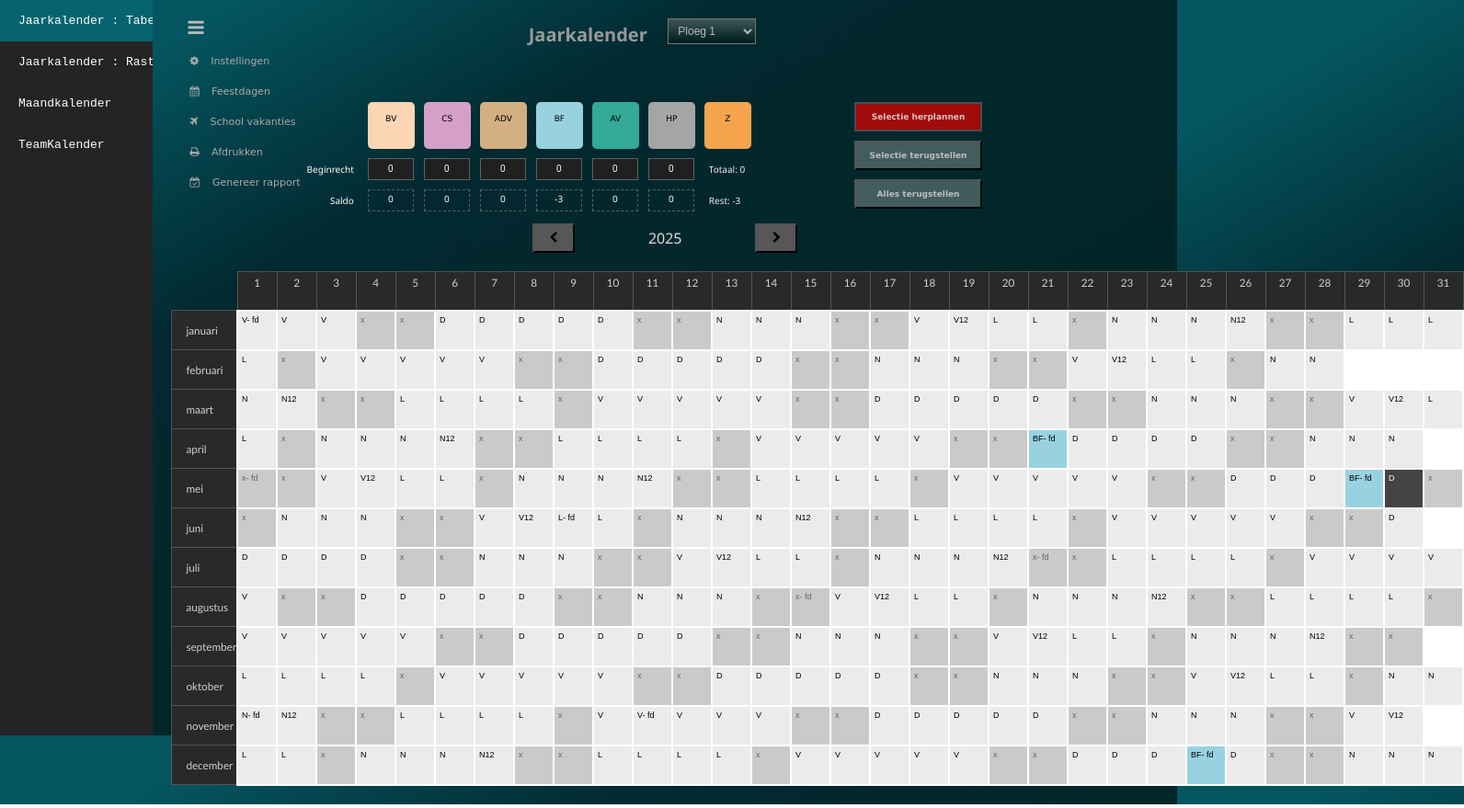
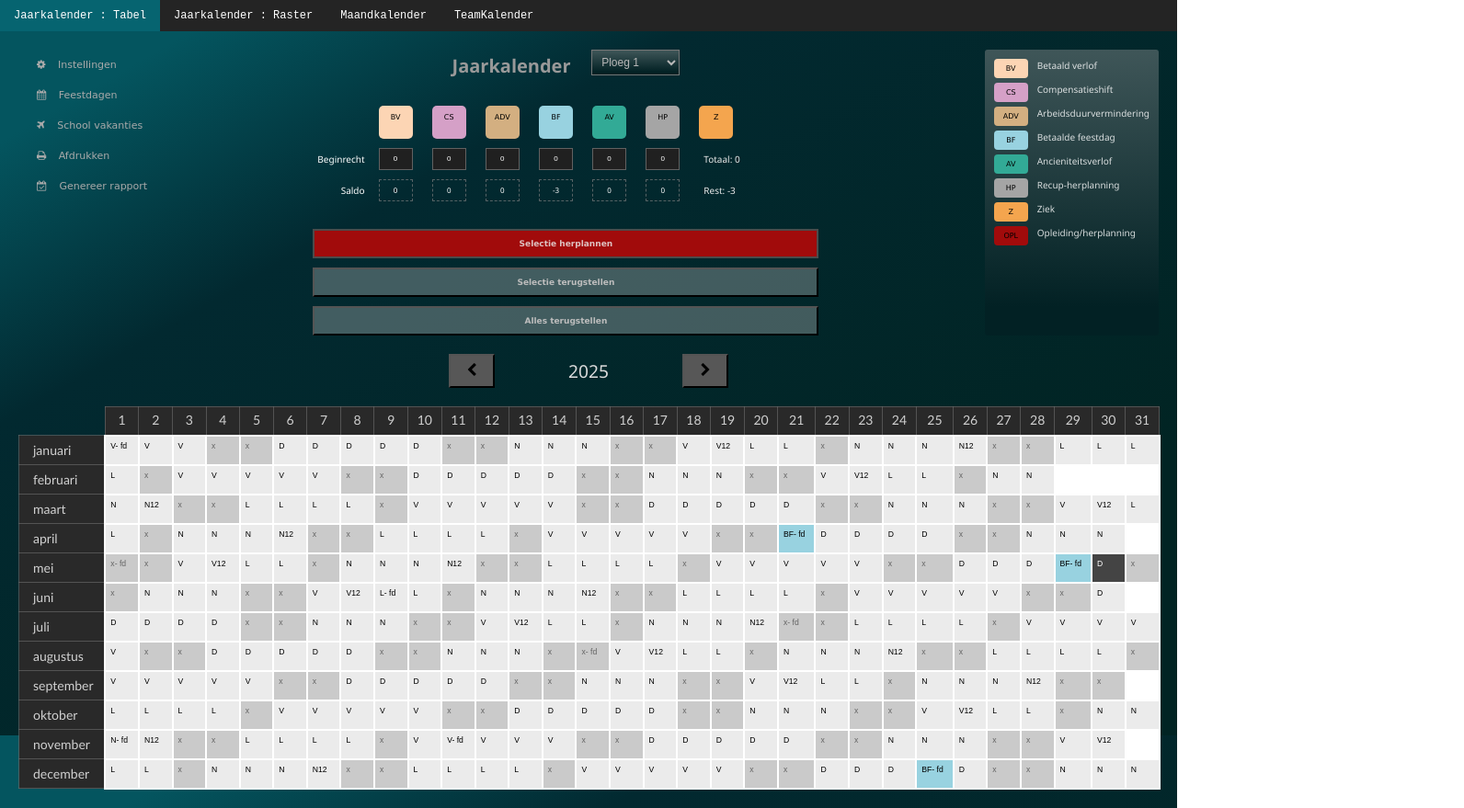
Before and after one commit to chypsow/mijn-kalender, a plain HTML site: page index.html in a window 1280 px wide. Shown: the whole page at 92% size, 1592 px wide, since content can reach past the window. Drawn offline with Linux system fonts and the light colour scheme.

Commit message:
commit 1234567890abcdef1234567890abcdef12345678

```diff
--- a/common.css
+++ b/common.css
@@ -12,23 +12,9 @@ body::selection {
     background-color: rgb(0, 0, 0);
     color: #ffffff;
 }
-.fa-bars {
-    /*position: absolute;
-    top: 20px;
-    left: 30px;*/
-    margin-left: 0.4em;
-    font-size: 2em;
-    color: #bbbbbb;
-    transition: all 0.3s ease-in-out;
-    /*z-index: 2;*/
-}
-.fa-bars:hover {
-    cursor: pointer;
-    color: #dddddd;
-}
+
 .side-bar {
     font-family: monospace;
-
     width: 13%;
     height: 100vh;
     background-color: #242424;
@@ -63,6 +49,21 @@ body::selection {
     box-sizing: border-box;
     position: relative;
     transition: width 0.3s ease-in-out;
+}
+
+.fa-bars {
+    /*position: absolute;
+    top: 20px;
+    left: 30px;*/
+    margin-left: 0.4em;
+    font-size: 2em;
+    color: #bbbbbb;
+    transition: all 0.3s ease-in-out;
+    /*z-index: 2;*/
+}
+.fa-bars:hover {
+    cursor: pointer;
+    color: #dddddd;
 }
 .top-sectie {
     display: flex;
@@ -607,6 +608,104 @@ input[type=checkbox] {
     display: flex;
     gap: 50px;
 }
+@media screen and (max-width: 1900px) {
+    .side-bar {
+        display: flex;
+        flex-direction: row;
+        /*justify-content: center;*/
+        width: 100%;
+        height: auto;
+        text-align: center;
+    }
+    .side-bar a {
+        display: inline;
+        font-size: 1.2em;
+        padding: 10px 15px;
+    }
+    body {
+        font-size: 10px;
+        flex-direction: column;
+        align-items: center;
+    }
+    .hoofd-container {
+        width: 100%;
+        padding: 20px;
+        box-sizing: border-box;
+        transition: width 0.3s ease-in-out;
+    }
+    .verlofCollection {
+        font-size: 0.8em;
+        padding: 5px 3px 0px 3px;
+        width: 25px;
+        height: 25px;
+        outline-offset: -2px;
+    }
+    .inputVak,
+    .outputVak {
+        width: 25px;
+        padding: 5px;
+        font-size: 0.8em;
+    }
+    .modal {
+        font-size: 10px;
+        width: 90%;
+        min-width: 300px;
+        padding: 20px;
+    }
+    .shift-input {
+       margin-right: 3px;
+        padding: 3px;
+        font-size: 0.8em;
+    }
+    .date-input {
+        font-size: 0.8em;
+        padding: 2px 3px;
+    }
+    .handleiding-msg {
+        min-width: 300px;
+        font-size: 0.8em;
+    }
+    .handleiding-msg ul {
+        padding-left: 0px;
+    }
+    .top-sectie2 {
+        gap: 30px;
+    }
+    .verlof-container {
+        flex-direction: column;
+        gap: 30px;
+    }
+    .year-container-table {
+        margin-top: 20px;
+        /*width: 100%;*/
+        font-size: 12px;
+    }
+    .year-container-grid {
+        margin-top: -70px;
+        max-width: 100%;
+    }
+    .month-container {
+        max-width: 100%;
+        /*display: flex;
+        flex-direction: column;
+        align-items: center;*/
+    }
+    .year-calendar-table .cell, .header-cell {
+        font-size: 0.8em;
+        padding: 5px;
+        min-width: 20px;
+        height: 20px;
+    }
+    .team-calendar-table .table-cell, .team-header-cell {
+        font-size: 0.8em;
+        padding: 5px;
+        max-width: 10px;
+        height: 20px;
+    }
+    .team-calendar-table .team-cell{
+        max-width: 15px;
+    }
+}
 @media print {
     @page {
         margin: 5mm;
--- a/componentenMaken.js
+++ b/componentenMaken.js
@@ -193,7 +193,7 @@ export function maakVerlofLegende() {
     DOM.topSectie3.appendChild(legendeItem);
     });
     DOM.topSectie3.classList.add('verlofLegende-container');
-    DOM.topSectie3.classList.add('hidden-on-small');
+    //DOM.topSectie3.classList.add('hidden-on-small');
 };
 
 export function maakPloegenLegende() {
--- a/main.js
+++ b/main.js
@@ -2,7 +2,7 @@ import { generateTeamCalendar, updateTeamCalendar } from './teamKalender.js';
 import { generateYearCalendar, updateYearCalendarGrid } from './jaarKalenderGrid.js';
 import { generateYearCalendarTable, updateYearCalendarTable, } from './jaarKalenderTable.js';
 import { generateMonthCalendar, updateMonthCalendar } from './maandKalender.js';
-import { toggleModal, getSettingsFromLocalStorage, saveToLocalStorage, saveArrayToSessionStorage, adjustLayout, getBeginRechtFromLocalStorage} from './functies.js';
+import { toggleModal, getSettingsFromLocalStorage, saveToLocalStorage, adjustLayout, getBeginRechtFromLocalStorage} from './functies.js';
 import { tabBlad, buildSideBar, buildTeamDropdown, buildButtons, maakPloegenLegende, maakDropdowns, maakVerlofContainer, maakVerlofLegende } from './componentenMaken.js';
 import { dataVerlofdagen, dataBeginRecht, dataShift } from "./config.js";
 
@@ -138,7 +138,7 @@ export function generateCalendar() {
         if(tabBlad === 2) calendarGenerators[tabBlad](selectedPloeg, currentYear, currentMonth);
         if(tabBlad ===  3) calendarGenerators[tabBlad](currentYear, currentMonth);
         refreshCalendar();
-        adjustLayout();
+        //adjustLayout();
     } else {
         console.error(`Geen kalendergenerator gevonden voor blad: ${tabBlad}`);
     }
@@ -177,6 +177,7 @@ const calendarGenerators = {
     },
     3: (year, month) => {
         emptyMiddenSecties();
+        DOM.ploeg.hidden = true;
         document.getElementById('rapport').hidden = true;
         DOM.titel.textContent = 'Teamkalender';
         DOM.container.className = 'team-container';
@@ -189,11 +190,11 @@ function emptyMiddenSecties() {
     DOM.middenSectie2.innerHTML = '';
     DOM.topSectie3.innerHTML = '';
     DOM.topSectie3.className = '';
-    DOM.topSectie3.classList.add('hidden-on-small');
+    //DOM.topSectie3.classList.add('hidden-on-small');
     DOM.titel.textContent = '';
     DOM.container.className = '';
     DOM.calendar.className = '';
-    DOM.ploeg.hidden = true;
+    //DOM.ploeg.hidden = true;
 };
 function refreshCalendar() {
     // Reset de animatie door de klasse te verwijderen en opnieuw toe te voegen
@@ -479,8 +480,8 @@ document.addEventListener('keydown', (event) => {
     }
 });
 
-window.addEventListener('resize', adjustLayout);
-window.addEventListener('load', adjustLayout);
+//window.addEventListener('resize', adjustLayout);
+//window.addEventListener('load', adjustLayout);
 document.getElementById('bars').addEventListener('click', () => {
     const isClosed = document.querySelector('.side-bar').classList.contains('close');
     if (isClosed) {
```
